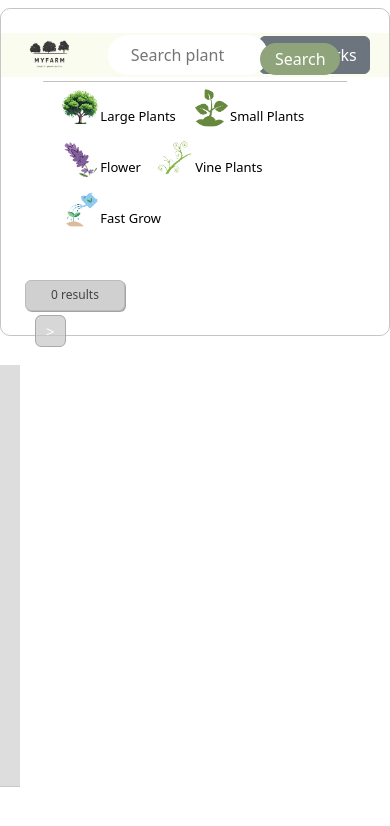
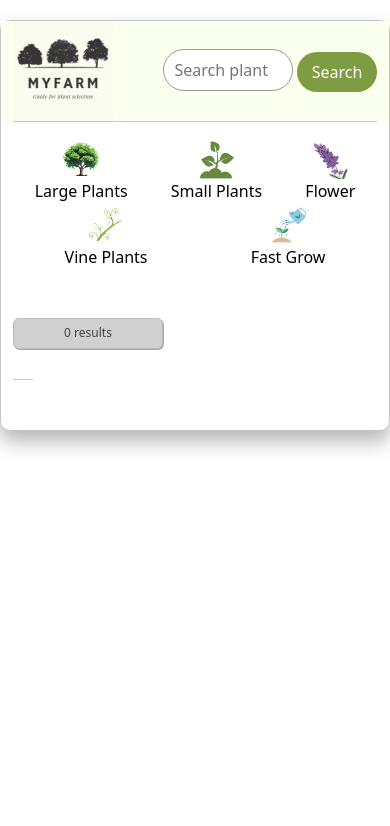
Before and after one commit to patinhere/myfarm.github.io, a plain HTML site: page index.html in a window 390 px wide. Drawn offline with nearby package versions, Linux system fonts and the light colour scheme.

Commit message:
clean code

```diff
--- a/index.css
+++ b/index.css
@@ -1,146 +1,94 @@
+#body {
+  height: auto;
+  margin-top: 5%;
+  margin-bottom: 5%;
+  padding-bottom: 50px;
+  border: rgb(197, 197, 197) solid 1px;
+  padding-left: 0;
+  padding-right: 0;
+  border-radius: 10px;
+  box-shadow: 0 10px 20px rgba(0, 0, 0, 0.3);
+}
+
+/* nav */
+#logo {
+  max-width: 150px;
+}
+#topNav {
+  background-color: rgb(251, 255, 238);
+}
+#searchText {
+  width: 300px;
+  padding: 8px;
+  border-radius: 30px;
+  border: 1px solid rgb(153, 153, 153);
+  padding-left: 5%;
+}
+#searchButton {
+  border-radius: 30px;
+  width: 100px;
+  padding: 8px;
+  border: white;
+  background-color: rgb(126, 156, 65);
+  color: white;
+}
+.categoryButton {
+  border-radius: 50%;
+  border: white;
+  color: black;
+  background-color: white;
+}
+.imageCategory {
+  width: 60px;
+}
+
+/* sidebar */
+#sideContainer {
+  max-width: 250px;
+}
 .sideButton {
   border-bottom: rgb(200, 200, 200) solid 1px;
-  margin-top: 30px;
+  margin-top: 10px;
   padding: 10px;
-  align-content: flex-start;
 }
-
-#mainContainer {
-  background-color: white;
-}
-
-#topBar {
-  background-color: #fbfcf0;
-}
-
-.nav a:hover {
-  color: black;
-}
-
-.nav a:active {
-  color: black;
-}
-
-#bookMarkButton {
-  margin-right: 10%;
-}
-.nav a:visited {
-  color: rgb(147, 147, 147);
-}
-
-#body {
-  height: auto;
-  margin-top: 2%;
-  border: rgb(197, 197, 197) solid 1px;
-  border-radius: 10px;
-  /*background: rgb(251, 252, 240);*/
-  /* background-color: #fbfcf0; */
-}
-#topNav {
-  display: inline;
-}
-
-/* #sideContainer {
-  background-color: #fbfcf0;
-} */
-
 .sideBarIcon {
   max-width: 100%;
 }
-
 .resultNumber {
   background-color: rgb(208, 208, 208);
   width: 300px;
   padding: 1cap;
   border: 1px rgb(187, 187, 187) solid;
   box-shadow: rgb(165, 165, 165) 1px 1px;
-  position: absolute;
+  /* position: absolute; */
   color: rgb(67, 67, 67);
 }
 
-#searchText {
-  width: 30pc;
-  height: 2.5pc;
-  border-radius: 30px;
-  border: white;
-  background-color: white;
-  margin-left: 10%;
-  position: relative;
-}
-
-#searchButton {
-  border-radius: 30px;
-  height: 2.6pc;
-  width: 9pc;
-  margin-top: -20px;
-  margin-left: -5%;
-  padding-left: 0px;
-  border: white;
-  background-color: rgb(126, 156, 65);
-  color: white;
-  position: absolute;
-}
-
-#logo {
-  max-width: 60%;
-  max-height: 30%;
-  margin-left: 20%;
-}
-
-.categoryButton {
-  /* background-color: #fbfcf0; */
-  background-color: white;
-  border-radius: 50%;
-  padding: 20px;
-  margin-left: 60px;
-  margin-bottom: -40px;
-  margin-top: 0px;
-  border: white;
-  color: black;
-}
-
-.imageCategory {
-  width: 40px;
-  border-radius: 50%;
-}
-
-.marginBottom {
-  border-top: rgb(194, 194, 193) solid 1px;
-  margin-bottom: 60px;
-  margin-top: -30px;
-  border-radius: 0px;
-}
-
-.card {
-  margin-bottom: 50px;
-  margin-top: 50px;
-  margin-left: 50px;
-  margin-right: 50px;
-}
-
-.table {
-  max-width: 300px;
-}
-
+/* spinner */
 .spinnerHidden {
   visibility: hidden;
 }
-
 .spinner-border {
   margin-left: 130px;
   margin-top: 120px;
   position: absolute;
 }
 
-.img-thumbnail {
-  max-width: 500px;
-  margin-bottom: 20px;
-}
-
+/* tab */
 #allTab {
   margin-bottom: 30px;
 }
+.nav a:active {
+  color: black;
+}
+.nav a:visited {
+  color: rgb(147, 147, 147);
+}
+.table {
+  max-width: 300px;
+}
 
+/* content */
 .img-big {
   max-width: 80%;
   border: 1px solid rgb(183, 183, 183);
@@ -148,11 +96,6 @@
   margin-top: 30px;
   margin-left: 50px;
 }
-
-#bookMarkButton {
-  max-width: fit-content;
-}
-
 .incomeForm {
   margin-left: 100px;
   margin-top: 30px;
@@ -160,306 +103,101 @@
   max-width: 300px;
 }
 
+/* .card {
+  margin-bottom: 50px;
+  margin-top: 50px;
+  margin-left: 50px;
+  margin-right: 50px;
+} */
+
+/* .img-thumbnail {
+  max-width: 500px;
+  margin-bottom: 20px;
+} */
+
 @media (min-width: 1200px) and (max-width: 1400px), (min-width: 1400px) {
-  .categoryButton {
-    max-width: 13%;
-    font-size: 13px;
-  }
-  .imageCategory {
-    margin-bottom: 10px;
-  }
-
   #allTab {
     margin-left: 100px;
   }
-
   #information {
     margin-left: 40px;
-  }
-
-  #main {
-    display: none;
   }
 }
 
 @media (max-width: 1200px) {
-  #categoryBar {
-    margin-left: 0px;
-    margin-top: 10px;
-    max-width: 100%;
+  #allTab {
+    margin-left: 50px;
   }
-
-  .categoryButton {
-    max-width: 80px;
-    font-size: 12px;
-  }
-  .imageCategory {
-    margin-bottom: 10px;
-  }
-
-  #searchText {
-    max-width: 25pc;
-    margin-left: -2px;
-  }
-
-  #allTab {
-    margin-left: 100px;
-  }
-
   .resultNumber {
     width: 250px;
   }
   #information {
     margin-left: 40px;
   }
-
-  #main {
-    display: none;
-  }
 }
 
 @media (max-width: 992px) {
-  #categoryBar {
-    margin-left: 0px;
-    margin-top: 10px;
-    max-width: 100%;
-    margin-bottom: 0;
+  #searchText {
+    max-width: 200px;
   }
-
-  .categoryButton {
-    margin-left: 0px;
-    max-width: 150px;
-    font-size: 12px;
-    display: inline-flexbox;
-    align-items: center;
-    margin: 12px;
-    padding: 20px;
-    padding-right: 0px;
-    margin-bottom: 0;
-  }
-
-  .imageCategory {
-    margin-bottom: 0px;
-    display: flexbox;
-  }
-
-  #searchText {
-    max-width: 15pc;
-    margin-left: -2px;
-  }
-
-  #searchButton {
-    width: 7pc;
-    margin-left: -3%;
+  #sideContainer {
+    max-width: 200px;
   }
   #allTab {
     margin-left: 20px;
   }
-
   .resultNumber {
     width: 150px;
   }
   #information {
     margin-left: 0px;
   }
-  #main {
-    display: none;
-  }
 }
 
 @media (max-width: 768px) {
-  #categoryBar {
-    margin-left: 0px;
-    margin-top: 10px;
-    max-width: 100%;
+  #logo {
+    max-width: 100px;
   }
-
-  .categoryButton {
-    margin-left: 0px;
-    max-width: 150px;
-    font-size: 13px;
-    display: inline-flexbox;
-    align-items: center;
-    margin: 7px;
-    padding: 0px;
-    padding-right: 0px;
-  }
-
   .imageCategory {
-    margin-bottom: 0px;
-    display: flexbox;
-  }
-  #searchText {
-    max-width: 10pc;
-    margin-left: -2px;
-  }
-
-  #searchButton {
-    width: 5pc;
-    height: 2pc;
-    margin-left: -2%;
-    padding: 0;
-    margin-top: 0px;
-    background-color: rgb(143, 164, 123);
+    width: 40px;
   }
   #allTab {
     margin-left: 20px;
-    margin-top: 60px;
+    margin-top: 50px;
   }
-
-  .resultNumber {
-    width: 100px;
-    margin-top: -15px;
-  }
-
   #information {
     margin-left: 10px;
     width: 500px;
   }
-
-  .sideButton {
-    height: 50%; /* 100% Full-height */
-    width: 0; /* 0 width - change this with JavaScript */
-    position: fixed; /* Stay in place */
-    z-index: 1; /* Stay on top */
-    top: 10;
-    left: 0;
-    background-color: #c7c7c798; /* Black*/
-    overflow-x: hidden; /* Disable horizontal scroll */
-    padding-top: 60px; /* Place content 60px from the top */
-    transition: 0.5s; /* 0.5 second transition effect to slide in the sidebar */
+  .inforContainer {
+    display: flex;
+    flex-direction: column;
   }
-  .sideButton a {
-    padding: 8px 8px 8px 32px;
-    text-decoration: none;
-    font-size: 25px;
-    color: #898989;
-    display: block;
-    transition: 0.3s;
+  #sideContainer {
+    max-width: 300px;
   }
-
-  .sideButton a:hover {
-    color: #3b3b3b;
-  }
-
-  .openbtn {
-    font-size: 15px;
-    cursor: pointer;
-    background-color: #c8c7c7b7;
-    color: white;
-    padding: 4px 10px;
-    border: rgb(169, 169, 169) solid 1px;
-    border-radius: 20%;
-    margin-top: 0px;
-    position: fixed;
-    float: left;
-  }
-
-  .openbtn:hover {
-    background-color: #444;
-  }
-
-  #main {
-    transition: margin-left 0.5s; /* If you want a transition effect */
-    padding: 20px;
-    display: block;
+  #information {
+    margin: 0;
+    max-width: 100%;
   }
 }
 
 @media (max-width: 576px) {
-  #categoryBar {
-    margin-left: 0px;
-    margin-top: 10px;
-    max-width: 600px;
+  #searchText {
+    max-width: 130px;
   }
-
-  .categoryButton {
-    margin-left: 0px;
-    max-width: 150px;
-    font-size: 13px;
-    display: inline-flex;
-    align-items: center;
-    margin: 5px;
-    padding: 0px;
-    padding-right: 0px;
-  }
-
-  .imageCategory {
-    margin-bottom: 0px;
-    display: flexbox;
-  }
-
-  #searchText {
-    max-width: 10pc;
-    margin-left: -2px;
-  }
-
   #searchButton {
-    width: 5pc;
-    height: 2pc;
-    margin-left: -2%;
-    padding: 0;
-    margin-top: 0px;
-    background-color: rgb(143, 164, 123);
+    width: 80px;
   }
   #allTab {
     margin-left: 30px;
     margin-top: 50px;
   }
-
-  .resultNumber {
-    width: 100px;
-    margin-top: -15px;
+  #information {
+    margin: 0;
+    max-width: 100%;
   }
-
-  #information {
-    margin-left: 25px;
-    width: 400px;
-  }
-
-  .sideButton {
-    height: 50%; /* 100% Full-height */
-    width: 0; /* 0 width - change this with JavaScript */
-    position: fixed; /* Stay in place */
-    z-index: 1; /* Stay on top */
-    top: 10;
-    left: 0;
-    background-color: #c7c7c798; /* Black*/
-    overflow-x: hidden; /* Disable horizontal scroll */
-    padding-top: 60px; /* Place content 60px from the top */
-    transition: 0.5s; /* 0.5 second transition effect to slide in the sidebar */
-  }
-  .sideButton a {
-    padding: 8px 8px 8px 32px;
-    text-decoration: none;
-    font-size: 25px;
-    color: #898989;
-    display: block;
-    transition: 0.3s;
-  }
-
-  .sideButton a:hover {
-    color: #3b3b3b;
-  }
-
-  .openbtn {
-    font-size: 15px;
-    cursor: pointer;
-    background-color: #c8c7c7b7;
-    color: white;
-    padding: 4px 10px;
-    border: rgb(169, 169, 169) solid 1px;
-    border-radius: 20%;
-    margin-left: -10px;
-  }
-
-  .openbtn:hover {
-    background-color: #444;
-  }
-
-  #main {
-    transition: margin-left 0.5s; /* If you want a transition effect */
-    padding: 20px;
-    display: block;
+  #contentContainer {
+    max-width: 100%;
   }
 }
--- a/index.html
+++ b/index.html
@@ -20,31 +20,36 @@
     <title>Plant selection over 100 plants</title>
   </head>
   <body>
-    <div class="container align-items-center justify-content-center" id="body">
-      <div id="topNav" class="container">
-        <div id="topBar" class="row align-items-center">
-          <div class="col-3">
+    <!-- container -->
+    <div class="container align-items-center" id="body">
+
+      <!-- nav -->
+      <div id="topNav" class="container ">
+
+        <div id="topBar" class="align-items-center d-flex justify-content-between">
+          <!-- logo -->
+          <div >
             <a href="#" class="navbar-brand"
               ><img id="logo" src="src/img/logo.png" alt="logo" />
             </a>
           </div>
-          <div id="searchBar" class="col-6">
+          <!-- search -->
+          <div id="searchBar">
             <form
               action="#"
-              class="form-inline"
               name="searchForm"
               id="searchForm"
             >
               <input
                 class="form"
                 type="search"
-                placeholder="     Search plant "
+                placeholder="Search plant "
                 aria-label="Search"
                 id="searchText"
                 name="query"
               />
               <button
-                class="btn btn-outline-secondary my-2 my-sm-0"
+                class="btn btn-outline-secondary"
                 id="searchButton"
                 type="submit"
               >
@@ -52,18 +57,14 @@
               </button>
             </form>
           </div>
-          <div class="col-3">
-            <button id="bookMarkButton" class="btn btn-secondary float-end">
-              Bookmarks
-            </button>
-          </div>
         </div>
       </div>
 
+      <!-- category -->
       <div class="container" id="categoryBar">
-        <div class="row align-items-center">
-          <div class="col-1"></div>
-          <div class="col-10 marginBottom">
+        <hr class="mt-0" />
+            <!-- category button -->
+            <div class="align-items-center d-flex justify-content-around flex-wrap mb-5">
             <button class="categoryButton" id="largeTreeCategory">
               <img class="imageCategory" src="src/img/largeTree.png" />
               <br />Large Plants
@@ -85,36 +86,42 @@
               <br />Fast Grow
             </button>
           </div>
-          <div class="col-1"></div>
-        </div>
+
       </div>
 
+      <!-- content -->
+      <div id="mainContainer" class="container">
 
-      <div id="mainContainer" class="container">
+        <!-- result number -->
         <div class="resultNumber badge fw-lighter">
           <span id="resultList">0</span> results
-        </div><div id="main">
+        </div>
+
+        <!-- <div id="main">
             <button class="openbtn" onclick="openNav()">></button>
-          </div>
+        </div> -->
+
+        <!-- spinner -->
         <div
           class="spinner-border text-secondary spinnerHidden"
           role="status"
         ></div>
 
-        <div class="row align-items-start">
+        <!-- content -->
+        <div class="align-items-start d-flex inforContainer">
+          <!-- side bar -->
           <div
             id="sideContainer"
-            class="col-3 btn-group-vertical sideButton"
+            class="btn-group-vertical sideButton"
           >
-
+          </div>
+          <!-- information -->
+          <div id="contentContainer" class="nav">
+            </div>
         </div>
+    </div>
 
 
-          <div id="contentContainer" class="col-9 nav">
-
-        </div>
-      </div>
-    </div>
     <script
       src="https://cdn.jsdelivr.net/npm/bootstrap@5.3.2/dist/js/bootstrap.bundle.min.js"
       integrity="sha384-C6RzsynM9kWDrMNeT87bh95OGNyZPhcTNXj1NW7RuBCsyN/o0jlpcV8Qyq46cDfL"
--- a/index.js
+++ b/index.js
@@ -1,36 +1,40 @@
+//DOM content area
 const contentArea = document.querySelector("#contentContainer");
 const navContainer = document.querySelector("#navContainer");
 const inforContainer = document.querySelector("#inforContainer");
+const resultNumber = document.querySelector("#resultList");
+const incomePerYear = document.querySelector("#incomePerYear");
+//DOM sidebar
 const sideBar = document.querySelector("#sideContainer");
-
 const sideButton = document.querySelector(".sideButton");
+//DOM tab
 const alltab = document.querySelector(".nav");
 const informationTab = document.querySelector("#informationTab");
 const complexityTab = document.querySelector("#complexityTab");
 const demandTab = document.querySelector("#demandTab");
 const incomeTab = document.querySelector("#incomeTab");
-
+//DOM categories
 const largeTreeCategory = document.querySelector("#largeTreeCategory");
 const smallTreeCategory = document.querySelector("#smallTreeCategory");
 const flowerCategory = document.querySelector("#flowerCategory");
 const vineCategory = document.querySelector("#vineCategory");
 const fastGrowPlantCategory = document.querySelector("#fastGrowPlantCategory");
-
+//DOM nav
 const searchForm = document.querySelector("#searchForm");
 const searchText = document.querySelector("#searchText");
+const submitForm = document.querySelector("#submitForm");
+//DOM spinner
 const spinnerSearch = document.querySelector(".spinner-border");
-const resultNumber = document.querySelector("#resultList");
-//const acre = document.querySelector("#acre");
-const incomePerYear = document.querySelector("#incomePerYear");
-let activeTarget = "";
-const submitForm = document.querySelector("#submitForm");
 
-const submitSearch = (event) => {
+let activeTarget = ""; //plant selected
+
+//search plant show sidebar
+const submitSearch = async (event) => {
   event.preventDefault();
-  const query = searchText.value;
-  sideBar.innerHTML = "";
+  const query = searchText.value; //input
+  sideBar.innerHTML = ""; //reset
 
-  fetch("./myfarm.json")
+  await fetch("./myfarm.json")
     .then((res) => {
       if (!res.ok) {
         throw new Error("Error");
@@ -40,7 +44,7 @@ const submitSearch = (event) => {
     .then((data) => {
       const { myfarm } = data;
       const plants = myfarm.plants;
-      let numberList = 0;
+      let numberList = 0; //search result number
       spinnerSearch.classList.remove("spinnerHidden");
 
       setTimeout(() => {
@@ -75,6 +79,7 @@ const submitSearch = (event) => {
     .catch((error) => console.error("Unable to fetch", error));
 };
 
+// click categories button show sidebar
 const sideBarFunc = (event) => {
   sideBar.innerHTML = "";
   spinnerSearch.classList.remove("spinnerHidden");
@@ -126,6 +131,7 @@ const sideBarFunc = (event) => {
     .catch((error) => console.error("Unable to fetch", error));
 };
 
+// click side bar button show tab and detail
 const sideButtonHandler = (event) => {
   contentArea.innerHTML = "";
   fetch("./myfarm.json")
@@ -211,6 +217,7 @@ const sideButtonHandler = (event) => {
     .catch((error) => console.error("Unable to fetch", error));
 };
 
+// click tab show content
 const tabHandler = (event) => {
   if (event.target.id == "incomeForm" || event.target.id == "acre") {
     incomeCalculate(event);
@@ -229,16 +236,20 @@ const tabHandler = (event) => {
       const plants = myfarm.plants;
       const target = event.delegateTarget.activeElement.name;
 
+      // clear active tab
       const toInactive = document.querySelector(".nav-link.active");
       if (toInactive) {
         toInactive.classList.remove("active");
       }
 
+      // active tab
       const toActive = event.target.closest(".nav-link");
       //const toActive = document.querySelector(`#${target}Tab`);
       if (toActive) {
         toActive.classList.add("active");
       }
+
+      //clear content
       const contentArea = document.querySelector("#information");
       contentArea.innerHTML = "";
 
@@ -246,18 +257,26 @@ const tabHandler = (event) => {
 
       plants.forEach((plant) => {
         if (plant.name == activeTarget) {
-          console.dir(event);
+          // console.dir(event);
+
+          // complexity tab
           if (target == "complexity") {
             newContent = `
         <div class="progress" role="progressbar" aria-label="Example with label" aria-valuenow="25" aria-valuemin="0" aria-valuemax="100">
           <div class="progress-bar" style="width: ${plant.complexity}%">${plant.complexity}%</div>
         </div>
         `;
-          } else if (target == "demand") {
+          }
+
+          // demand tab
+          else if (target == "demand") {
             newContent = `
             <img class="img-big" src="${plant.demandImage}" />
             `;
-          } else if (target == "income") {
+          }
+
+          //income tab
+          else if (target == "income") {
             newContent = `
             <div id="incomeForm" class="incomeForm mb-3">
               <label for="acre" class="col-form-label"
@@ -274,8 +293,10 @@ const tabHandler = (event) => {
             </p>
           </div>
             `;
-          } else {
-            //information
+          }
+
+          //information tab
+          else {
             newContent = `
             <div class="container" id="information">
             <p>
@@ -324,6 +345,7 @@ const tabHandler = (event) => {
     .catch((error) => console.error("Unable to fetch", error));
 };
 
+// calculate income
 const incomeCalculate = (event) => {
   const acreNumber = document.querySelector("#acre").value;
 
@@ -345,8 +367,6 @@ const incomeCalculate = (event) => {
           newIncomePerYear *= acreNumber;
           const newincome = document.querySelector("#incomePerYear");
           newincome.innerHTML = newIncomePerYear;
-          console.log(newIncomePerYear);
-          console.log(acreNumber);
         }
       });
     })
@@ -354,29 +374,30 @@ const incomeCalculate = (event) => {
     .catch((error) => console.error("Unable to fetch", error));
 };
 
+// handler click sidebar , tab
 sideButton.addEventListener("click", sideButtonHandler);
 alltab.addEventListener("click", tabHandler);
-
+// handler click categories
 flowerCategory.addEventListener("click", sideBarFunc);
 largeTreeCategory.addEventListener("click", sideBarFunc);
 vineCategory.addEventListener("click", sideBarFunc);
 fastGrowPlantCategory.addEventListener("click", sideBarFunc);
 smallTreeCategory.addEventListener("click", sideBarFunc);
-
+// handler submit search form
 searchForm.addEventListener("submit", submitSearch);
 
-function openNav() {
-  const sideBar = document.querySelector("#sideContainer");
-  const toggle = document.querySelector("#main");
+// function openNav() {
+//   const sideBar = document.querySelector("#sideContainer");
+//   const toggle = document.querySelector("#main");
 
-  if (sideBar.style.width == "250px") {
-    sideBar.style.width = "0px";
-    toggle.style.marginLeft = "0px";
-  } else if (sideBar.style.width == "0px") {
-    sideBar.style.width = "250px";
-    toggle.style.marginLeft = "250px";
-  } else if (sideBar.style.width == "") {
-    sideBar.style.width = "250px";
-    toggle.style.marginLeft = "250px";
-  }
-}
+//   if (sideBar.style.width == "250px") {
+//     sideBar.style.width = "0px";
+//     toggle.style.marginLeft = "0px";
+//   } else if (sideBar.style.width == "0px") {
+//     sideBar.style.width = "250px";
+//     toggle.style.marginLeft = "250px";
+//   } else if (sideBar.style.width == "") {
+//     sideBar.style.width = "250px";
+//     toggle.style.marginLeft = "250px";
+//   }
+// }
```
